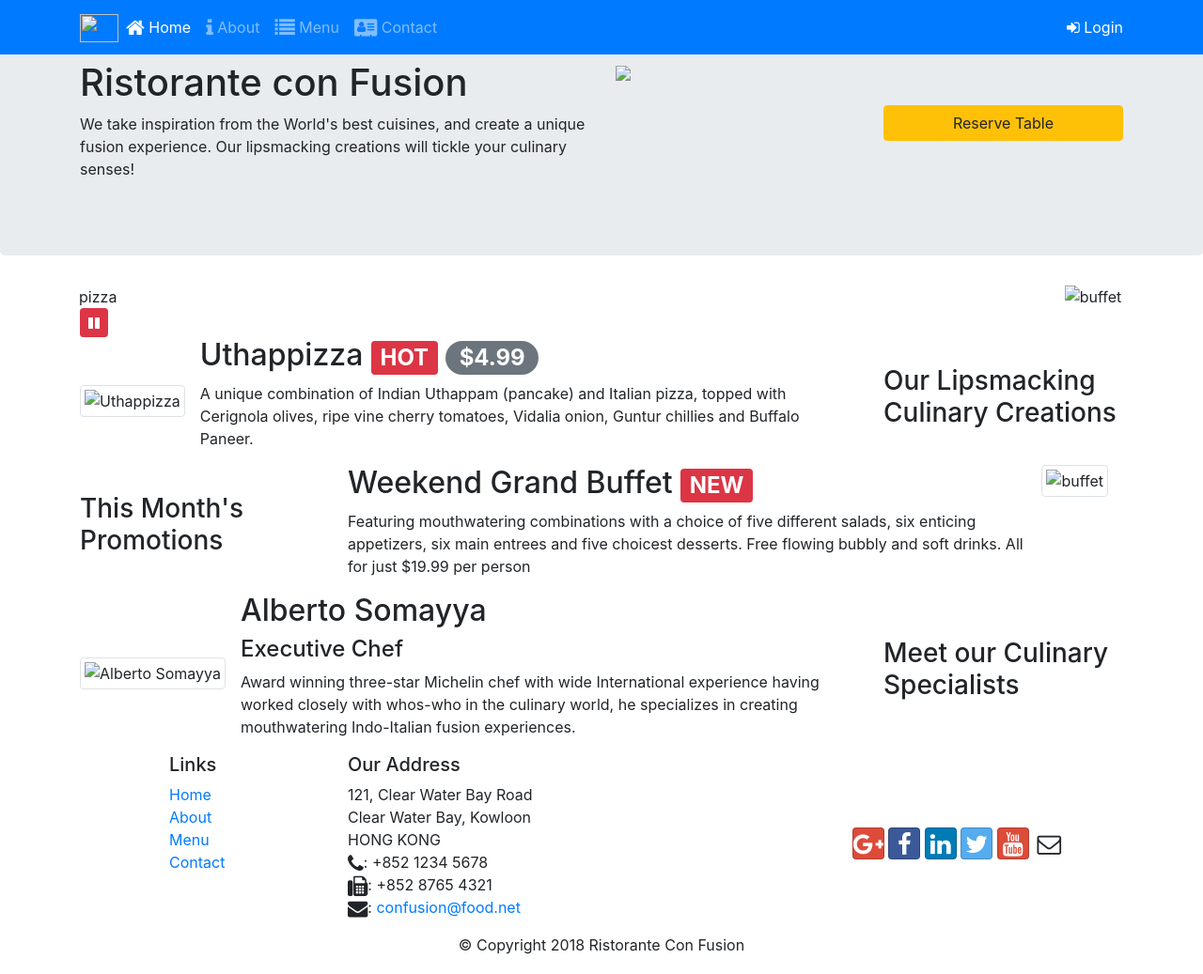
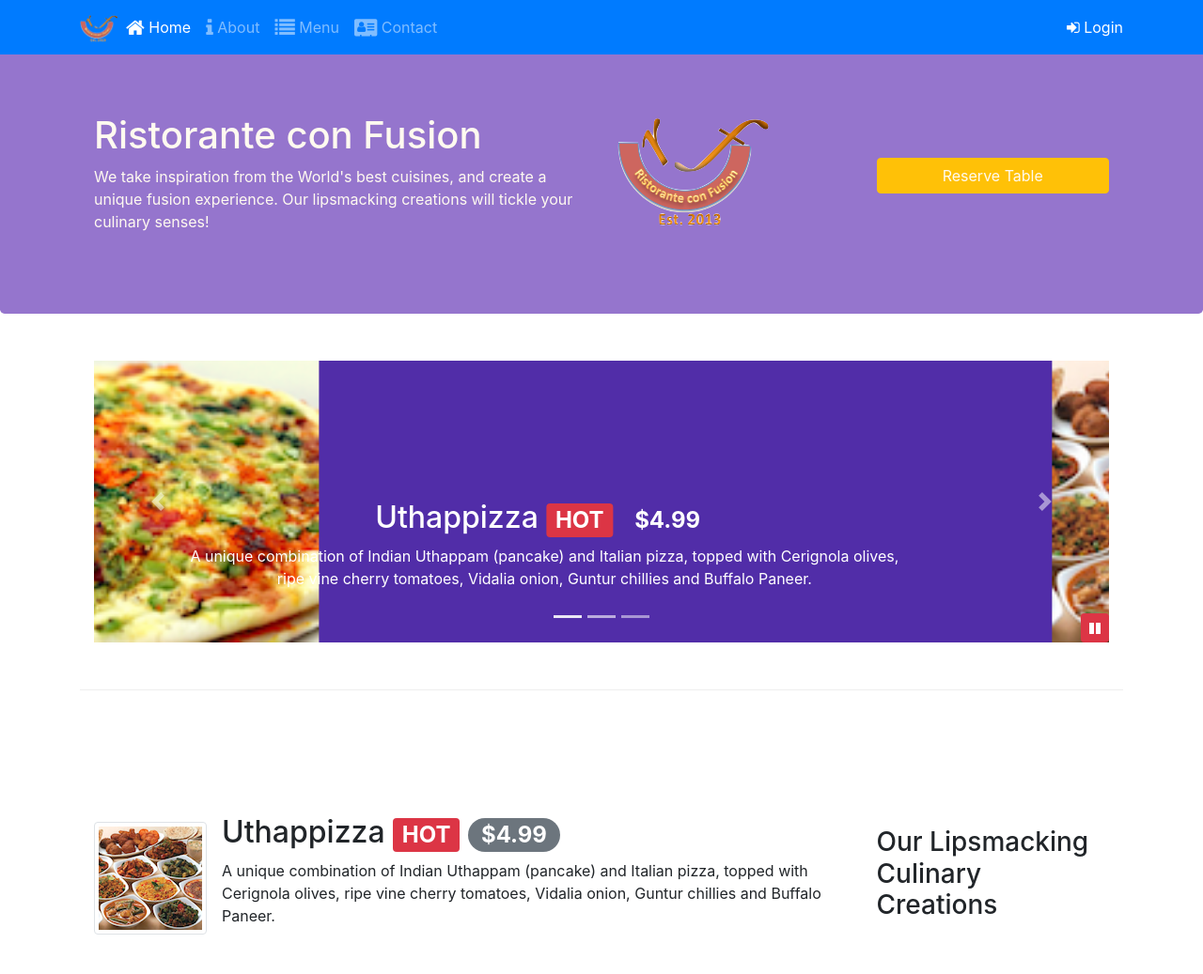
Before and after one commit to bsaiteja03/coursera_bootstrap4, a website: page index.html in a window 1280 px wide. Shown: the top 1037 px of the page at 94% size. Drawn offline with nearby package versions, Linux system fonts and the light colour scheme.

Commit message:
Add files via upload

```diff
--- /dev/null
+++ b/Gruntfile.js
@@ -0,0 +1,45 @@
+'use strict';
+
+module.exports = function(grunt) {
+    // Time how long tasks take. Can help when optimizing build times
+    require('time-grunt')(grunt);
+
+    // Automatically load required Grunt tasks
+    require('jit-grunt')(grunt);
+
+    // Define the configuration for all the tasks
+    grunt.initConfig({
+        sass: {
+            dist: {
+                files: {
+                    'css/styles.css': 'css/styles.scss'
+                }
+            }
+        },
+        watch: {
+            files: 'css/*.scss',
+            tasks: ['sass']
+        },
+        browserSync: {
+            dev: {
+                bsFiles: {
+                    src: [
+                        'css/*.css',
+                        '*.html',
+                        'js/*.js'
+                    ]
+                },
+                options: {
+                    watchTask: true,
+                    server: {
+                        baseDir: "./"
+                    }
+                }
+            }
+        }
+    });
+
+    grunt.registerTask('css', ['sass']);
+    grunt.registerTask('default', ['browserSync', 'watch']);
+
+};
--- a/aboutus.html
+++ b/aboutus.html
@@ -8,12 +8,12 @@
     <meta http-equiv="x-ua-compatible" content="ie=edge">
 
     <!-- Bootstrap CSS -->
+    <!-- build.css/main.css-->
     <link rel="stylesheet" href="node_modules/bootstrap/dist/css/bootstrap.min.css">
     <link rel="stylesheet" href="node_modules/font-awesome/css/font-awesome.min.css">
     <link rel="stylesheet" href="node_modules/bootstrap-social/bootstrap-social.css">
-    <link rel="stylesheet" href="css/styles.css">
-    <title>Ristorante Con Fusion: About Us</title>
-
+    <link rel="stylesheet" type="text/css" href="css/styles.css">
+    <!--end build-->
 
 </head>
 
@@ -250,9 +250,12 @@
             </div>
         </div>
     </footer>
+    <!-- build:js js/main.js -->
     <script src="node_modules/jquery/dist/jquery.slim.min.js"></script>
     <script src="node_modules/popper.js/dist/umd/popper.min.js"></script>
     <script src="node_modules/bootstrap/dist/js/bootstrap.min.js"></script>
+    <script src="js/scripts.js"></script>
+    <!-- endbuild -->
 </body>
 
 </html>
--- /dev/null
+++ b/css/styles-old.css
@@ -0,0 +1,68 @@
+.row-header {
+    margin: 0px auto;
+    padding: 0px 0px;
+}
+
+.row-content {
+    margin: 0px auto;
+    padding: 50px 0px;
+    border-bottom: 1px ridge;
+    min-height: 400px;
+}
+
+.footer {
+    background-color: #d1c4e9;
+    margin: 0px auto;
+    padding: 20px 0px;
+}
+
+.jumbotron {
+    margin: 0px auto;
+    padding: 70px 30px;
+    background: #9575cd;
+    color: floralwhite;
+}
+
+address {
+    font-size: 80%;
+    margin: 0px;
+    color: #0f0f0f;
+}
+
+body {
+    padding: 50px 0px 0px 0px;
+    z-index: 0;
+}
+
+.navbar-dark {
+    background-color: #512da8;
+}
+
+.tab-content {
+    border-left: 1px solid #ddd;
+    border-right: 1px solid #ddd;
+    border-bottom: 1px solid #ddd;
+    padding: 10px;
+}
+
+.carousel {
+    background: #512DA8;
+}
+
+.carousel-item {
+    height: 300px;
+}
+
+.carousel-item img {
+    position: absolute;
+    top: 0;
+    left: 0;
+    min-height: 300px;
+}
+
+#carouselButton {
+    right: 0px;
+    position: absolute;
+    bottom: 0px;
+    z-index: 1;
+}
--- /dev/null
+++ b/css/styles.less
@@ -0,0 +1,75 @@
+@lt-gray: #ddd;
+@background-dark: #512DA8;
+@background-light: #9575CD;
+@background-pale: #D1C4E9;
+
+// Height variables
+@carousel-item-height: 300px;
+
+.zero-margin (@pad-up-dn: 0px, @pad-left-right: 0px) {
+  margin:0px auto;
+  padding: @pad-up-dn @pad-left-right;
+}
+
+.row-header{
+    .zero-margin();
+}
+
+.row-content {
+    .zero-margin(50px,0px);
+    border-bottom: 1px ridge;
+    min-height:400px;
+}
+
+.footer{
+    background-color: @background-pale;
+    .zero-margin(20px, 0px);
+}
+
+.jumbotron {
+    .zero-margin(70px,30px);
+    background: @background-light ;
+    color:floralwhite;
+}
+
+address{
+    font-size:80%;
+    margin:0px;
+    color:#0f0f0f;
+}
+
+body{
+    padding:50px 0px 0px 0px;
+    z-index:0;
+}
+
+.navbar-dark {
+     background-color: @background-dark;
+}
+
+.tab-content {
+    border-left: 1px solid @lt-gray;
+    border-right: 1px solid @lt-gray;
+    border-bottom: 1px solid @lt-gray;
+    padding: 10px;
+}
+
+.carousel {
+    background:@background-dark;
+
+    .carousel-item {
+        height: @carousel-item-height;
+        img {
+            position: absolute;
+            top: 0;
+            left: 0;
+            min-height: 300px;
+        }
+    }
+}
+
+#carouselButton {
+    right:0px;
+    position: absolute;
+    bottom: 0px;
+}
--- /dev/null
+++ b/css/styles.scss
@@ -0,0 +1,89 @@
+$lt-gray: #ddd;
+$background-dark: #512DA8;
+$background-light: #9575CD;
+$background-pale: #D1C4E9;
+// Height variables
+$carousel-item-height: 300px;
+@mixin zero-margin($pad-up-dn, $pad-left-right) {
+    margin: 0px auto;
+    padding: $pad-up-dn $pad-left-right;
+}
+
+.row-header {
+    @include zero-margin(0px, 0px);
+}
+
+.row-content {
+    @include zero-margin(50px, 0px);
+    border-bottom: 1px ridge;
+    min-height: 400px;
+}
+
+.footer {
+    background-color: $background-pale;
+    @include zero-margin(20px, 0px);
+}
+
+.jumbotron {
+    @include zero-margin(70px, 30px);
+    background: $background-light;
+    color: floralwhite;
+}
+
+address {
+    font-size: 80%;
+    margin: 0px;
+    color: #0f0f0f;
+}
+
+body {
+    padding: 50px 0px 0px 0px;
+    z-index: 0;
+}
+
+.navbar-dark {
+    background-color: $background-dark;
+}
+
+.tab-content {
+    border-left: 1px solid $lt-gray;
+    border-right: 1px solid $lt-gray;
+    border-bottom: 1px solid $lt-gray;
+    padding: 10px;
+}
+
+.carousel {
+    background: $background-dark;
+    .carousel-item {
+        height: $carousel-item-height;
+        img {
+            position: absolute;
+            top: 0;
+            left: 0;
+            min-height: 300px;
+        }
+    }
+}
+
+.modal-content {
+    .modal-header {
+        background-color: $background-dark;
+    }
+    .modal-title,
+    .close {
+        color: #fffaf0;
+    }
+    .modal-body {
+        background-color: $background-pale;
+    }
+}
+
+#carouselButton {
+    right: 15px;
+    position: absolute;
+    bottom: 0px;
+}
+
+#loginModalOpen {
+    cursor: pointer;
+}
--- a/index.html
+++ b/index.html
@@ -9,10 +9,12 @@
     <meta http-equiv="x-ua-compatible" content="ie=edge">
 
     <!-- Bootstrap CSS -->
+    <!-- build.css/main.css-->
     <link rel="stylesheet" href="node_modules/bootstrap/dist/css/bootstrap.min.css">
     <link rel="stylesheet" href="node_modules/font-awesome/css/font-awesome.min.css">
     <link rel="stylesheet" href="node_modules/bootstrap-social/bootstrap-social.css">
     <link rel="stylesheet" type="text/css" href="css/styles.css">
+    <!--end build-->
 </head>
 
 <body>
@@ -308,37 +310,12 @@
         </div>
     </footer>
     <!-- jQuery first, then Popper.js, then Bootstrap JS. -->
+    <!-- build:js js/main.js -->
     <script src="node_modules/jquery/dist/jquery.slim.min.js"></script>
     <script src="node_modules/popper.js/dist/umd/popper.min.js"></script>
     <script src="node_modules/bootstrap/dist/js/bootstrap.min.js"></script>
-    <script>
-        $(document).ready(function() {
-            $("#mycarousel").carousel({
-                interval: 2000
-            });
-            $("#carouselButton").click(function() {
-                if ($("#carouselButton").children("span").hasClass('fa-pause')) {
-                    $("#mycarousel").carousel('pause');
-                    $("#carouselButton").children("span").removeClass('fa-pause');
-                    $("#carouselButton").children("span").addClass('fa-play');
-                } else if ($("#carouselButton").children("span").hasClass('fa-play')) {
-                    $("#mycarousel").carousel('cycle');
-                    $("#carouselButton").children("span").removeClass('fa-play');
-                    $("#carouselButton").children("span").addClass('fa-pause');
-                }
-            });
-            $('#reserveModalOpen').click(function() {
-                $('#reserveModal').modal('show');
-            });
-            $('#reserveModalClose').click(function() {
-                $('#reserveModal').modal('hide');
-            });
-            $('#loginModalOpen').click(function() {
-                $('#loginModal').modal('show');
-            });
-            $('#loginModalClose').click(function() {
-                $('#loginModal').modal('hide');
-            });
-        });
-    </script>
+    <script src="js/scripts.js"></script>
+    <!-- endbuild -->
 </body>
+
+</html>
--- /dev/null
+++ b/js/script.js
@@ -0,0 +1,28 @@
+$(document).ready(function() {
+    $("#mycarousel").carousel({
+        interval: 2000
+    });
+    $("#carouselButton").click(function() {
+        if ($("#carouselButton").children("span").hasClass('fa-pause')) {
+            $("#mycarousel").carousel('pause');
+            $("#carouselButton").children("span").removeClass('fa-pause');
+            $("#carouselButton").children("span").addClass('fa-play');
+        } else if ($("#carouselButton").children("span").hasClass('fa-play')) {
+            $("#mycarousel").carousel('cycle');
+            $("#carouselButton").children("span").removeClass('fa-play');
+            $("#carouselButton").children("span").addClass('fa-pause');
+        }
+    });
+    $('#reserveModalOpen').click(function() {
+        $('#reserveModal').modal('show');
+    });
+    $('#reserveModalClose').click(function() {
+        $('#reserveModal').modal('hide');
+    });
+    $('#loginModalOpen').click(function() {
+        $('#loginModal').modal('show');
+    });
+    $('#loginModalClose').click(function() {
+        $('#loginModal').modal('hide');
+    });
+});
```
Also changed, not shown: contactus.html (+6 -2 lines), package.json (+29 -6 lines), css/styles.css (added), img/alberto.png (added), img/buffet.png (added), img/logo.png (added), img/uthappizza.png (added), 3 other files.
